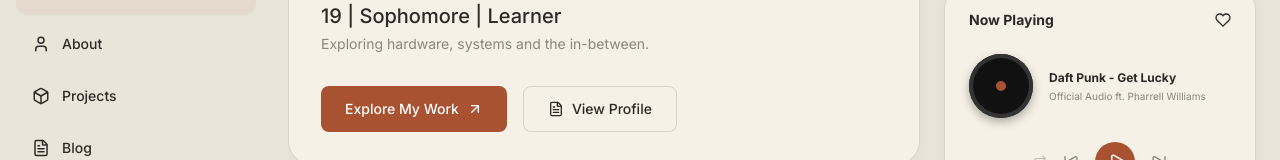
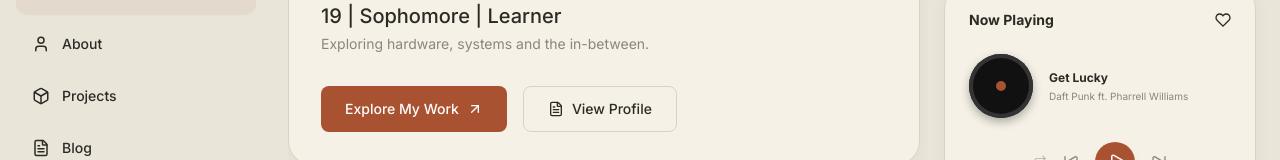
Before and after one commit to amrit-reboot/amrit-reboot.github.io, a React (Vite) app: page / in a window 1280 px wide. Shown: the part 221-381 px from the top of the page. Built offline with nearby package versions, Linux system fonts and the light colour scheme.

Commit message:
made music player better, updated about, and cleaned readme

```diff
--- a/src/components/player/MusicPlayer.tsx
+++ b/src/components/player/MusicPlayer.tsx
@@ -7,38 +7,82 @@ export function MusicPlayer() {
   const [currentTrackIndex, setCurrentTrackIndex] = useState(0);
   const audioRef = useRef<HTMLAudioElement | null>(null);
 
-  // Example playlist - easily expandable
+  const base = import.meta.env.BASE_URL.endsWith('/')
+    ? import.meta.env.BASE_URL
+    : `${import.meta.env.BASE_URL}/`;
+
   const playlist = [
     {
-      title: "Daft Punk - Get Lucky",
-      subtitle: "Official Audio ft. Pharrell Williams",
-      src: "Daft Punk - Get Lucky (Official Audio) ft. Pharrell Williams, Nile Rodgers.mp3"
+      title: "Get Lucky",
+      subtitle: "Daft Punk ft. Pharrell Williams",
+      src: `${base}audio/get-lucky.mp3`
     },
-    // Add more tracks here if needed
     {
-      title: "Second Track Placeholder",
-      subtitle: "Update src to your local file",
-      src: "track2.mp3"
+      title: "At The Door",
+      subtitle: "The Strokes",
+      src: `${base}audio/at-the-door.mp3`
+    },
+    {
+      title: "Somethin' Stupid",
+      subtitle: "Frank & Nancy Sinatra",
+      src: `${base}audio/somethin-stupid.mp3`
+    },
+    {
+      title: "Deslocado",
+      subtitle: "NAPA",
+      src: `${base}audio/deslocado.mp3`
+    },
+    {
+      title: "Dil Toh Baccha Hai Ji",
+      subtitle: "Rahat Fateh Ali Khan",
+      src: `${base}audio/dil-toh-baccha-hai.mp3`
+    },
+    {
+      title: "Thinkin Bout You",
+      subtitle: "Frank Ocean",
+      src: `${base}audio/thinkin-bout-you.mp3`
+    },
+    {
+      title: "Mile Jo Sukoon",
+      subtitle: "Raghu Khosla",
+      src: `${base}audio/mile-jo-sukoon.mp3`
+    },
+    {
+      title: "Can't Take My Eyes Off You",
+      subtitle: "Lauryn Hill",
+      src: `${base}audio/cant-take-my-eyes-off-you.mp3`
     }
   ];
 
   const currentTrack = playlist[currentTrackIndex];
+  const isInitialMount = useRef(true);
 
   // Auto-play when skipping tracks IF it was already playing
   useEffect(() => {
-    if (isPlaying && audioRef.current) {
-      audioRef.current.play().catch((err) => console.log("Audio play interrupted:", err));
+    if (isInitialMount.current) {
+      isInitialMount.current = false;
+      return;
     }
-  }, [currentTrackIndex, isPlaying]);
+    if (audioRef.current) {
+      audioRef.current.load();
+      if (isPlaying) {
+        audioRef.current.play().catch((err) => console.log("Audio play interrupted:", err));
+      }
+    }
+  }, [currentTrackIndex]);
 
   const togglePlay = () => {
     if (!audioRef.current) return;
     if (isPlaying) {
       audioRef.current.pause();
+      setIsPlaying(false);
     } else {
-      audioRef.current.play().catch(console.error);
+      audioRef.current.play().then(() => {
+        setIsPlaying(true);
+      }).catch((err) => {
+        console.error("Audio playback error:", err);
+      });
     }
-    setIsPlaying(!isPlaying);
   };
 
   const handleNext = () => {
@@ -49,6 +93,15 @@ export function MusicPlayer() {
     setCurrentTrackIndex((prev) => (prev - 1 + playlist.length) % playlist.length);
   };
 
+  const handleSeek = (e: React.MouseEvent<HTMLDivElement>) => {
+    if (!audioRef.current || !audioRef.current.duration) return;
+    const rect = e.currentTarget.getBoundingClientRect();
+    const clickX = e.clientX - rect.left;
+    const fraction = Math.max(0, Math.min(1, clickX / rect.width));
+    audioRef.current.currentTime = fraction * audioRef.current.duration;
+    setProgress(fraction * 100);
+  };
+
   const updateProgress = () => {
     if (audioRef.current && audioRef.current.duration) {
       setProgress((audioRef.current.currentTime / audioRef.current.duration) * 100);
@@ -57,7 +110,7 @@ export function MusicPlayer() {
 
   // Format time in mm:ss
   const formatTime = (timeInSeconds: number) => {
-    if (isNaN(timeInSeconds)) return "00:00";
+    if (isNaN(timeInSeconds) || timeInSeconds <= 0) return "00:00";
     const m = Math.floor(timeInSeconds / 60).toString().padStart(2, '0');
     const s = Math.floor(timeInSeconds % 60).toString().padStart(2, '0');
     return `${m}:${s}`;
@@ -92,7 +145,10 @@ export function MusicPlayer() {
       </div>
 
       <div>
-        <div className="h-1 bg-dash-border dark:bg-dash-darkborder rounded-full overflow-hidden mb-1">
+        <div
+          onClick={handleSeek}
+          className="h-1 bg-dash-border dark:bg-dash-darkborder rounded-full overflow-hidden mb-1 cursor-pointer"
+        >
           <div className="h-full bg-dash-orange rounded-full transition-all duration-100" style={{ width: `${progress}%` }}></div>
         </div>
         <div className="flex justify-between text-[9px] font-mono text-dash-muted">
@@ -105,6 +161,7 @@ export function MusicPlayer() {
         ref={audioRef}
         src={currentTrack.src}
         onTimeUpdate={updateProgress}
+        onLoadedMetadata={updateProgress}
         onEnded={handleNext} // Auto-play next track when finished
       />
     </div>
--- a/src/components/views/AboutView.tsx
+++ b/src/components/views/AboutView.tsx
@@ -7,14 +7,14 @@ interface AboutViewProps {
 
 export function AboutContent() {
   return (
-    <div className="space-y-6 text-lg leading-relaxed max-w-3xl lowercase">
+    <div className="space-y-6 text-lg leading-relaxed max-w-3xl">
       <p>hey</p>
       <p>i’m a pretty curious guy who likes talking to people and hearing different takes on things.</p>
-      <p>lately i’ve been deep into <strong className="text-dash-orange">VLSI, digital design and semiconductors.</strong></p>
-      <p>love pulling hardware apart and bringing ideas to life with Verilog and KiCad.<br/>
+      <p>lately i’ve been deep into <strong className="text-dash-orange">vlsi, digital design and semiconductors.</strong></p>
+      <p>love pulling hardware apart and bringing ideas to life with verilog and kicad.<br/>
       at the same time i’m big on building communities — been running events and ops while studying.</p>
       <p>for me it just comes down to learning fast and making stuff that works,<br/>
-      whether that’s a PCB or some campus-wide thing.</p>
+      whether that’s a pcb or some campus-wide thing.</p>
     </div>
   );
 }
```
Also changed, not shown: 1 other file (tests, documents, lock files or other folders).
